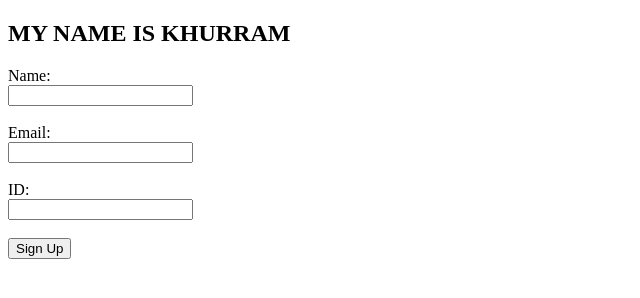
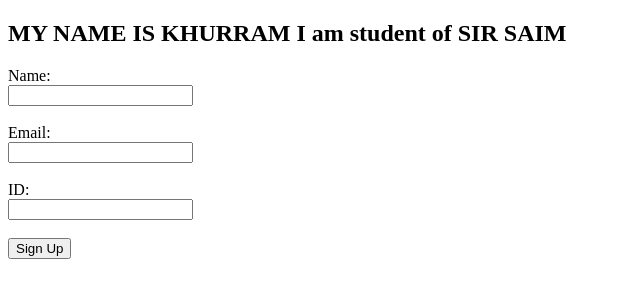
Before and after one commit to khurram2029/static, a plain HTML site: page index.html in a window 1280 px wide. Shown: the whole page, without its empty margins (0-640 px from the left). Drawn offline with Linux system fonts and the light colour scheme.

Commit message:
Update index.html

```diff
--- a/index.html
+++ b/index.html
@@ -4,7 +4,7 @@
   <title>User Signup</title>
 </head>
 <body>
-  <h2>MY NAME IS KHURRAM </h2>
+  <h2>MY NAME IS KHURRAM I am student of SIR SAIM </h2>
   <form method="POST" action="https://254f8fb61755.ngrok-free.app/webhook/new-signup">
     <label>Name:</label><br>
     <input type="text" name="name" required><br><br>
```
